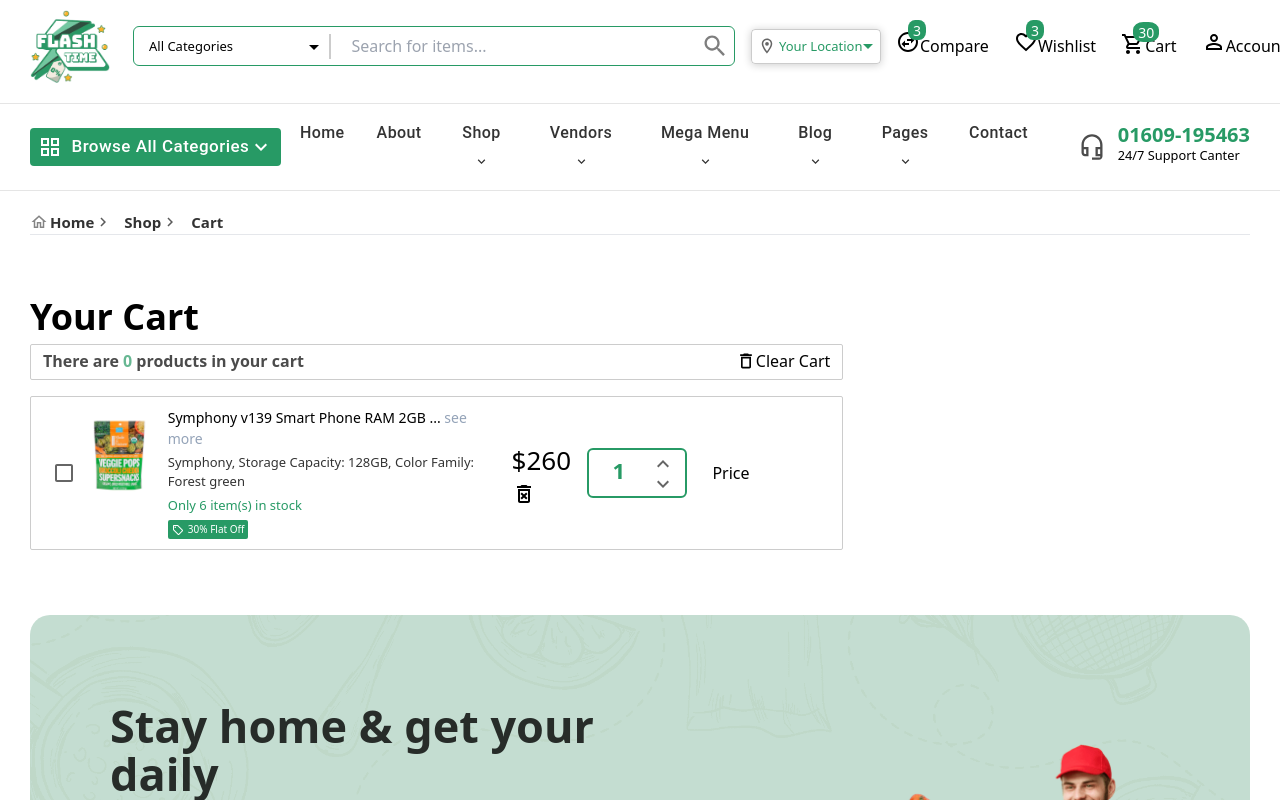
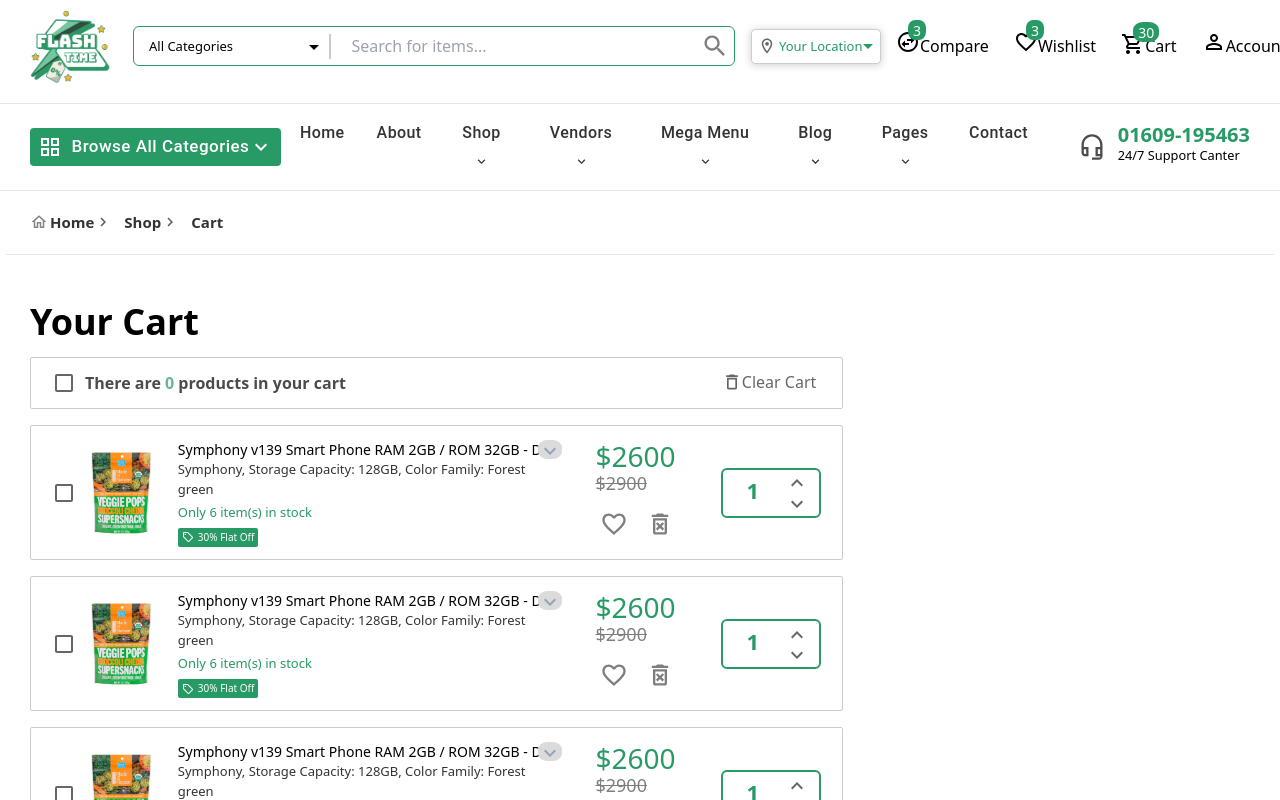
Before and after one commit to MohonSaha/Flash-Time-Client, a React (Vite) app: page /cart in a window 1280 px wide. Shown: the top 800 px of the page. Built offline with nearby package versions, Linux system fonts and the light colour scheme.

Commit message:
implement cart table

```diff
--- a/src/components/ui/ProductCartBox/ProductCartBox.css
+++ b/src/components/ui/ProductCartBox/ProductCartBox.css
@@ -22,6 +22,7 @@
   color: #000;
   opacity: 0.8;
   margin: 4px 0px;
+  margin-top: -3px;
 }
 
 .productInfo .available {
@@ -46,5 +47,34 @@
 }
 
 .priceWrapper h2 {
-  font-size: 26px;
+  font-size: 28px;
+  font-weight: 500;
+  color: var(--primary-color);
+  line-height: 1.7rem;
 }
+
+.priceWrapper h4 {
+  font-size: 18px;
+  font-weight: 500;
+  color: #000;
+  opacity: 0.5;
+  text-decoration: line-through;
+}
+
+.priceWrapper svg {
+  color: #000;
+  opacity: 0.5;
+  font-size: 28px;
+}
+
+.expandButton {
+  border-radius: 40%;
+  background: rgb(219, 219, 219) !important;
+  margin-left: -16px;
+}
+
+.expandLessButton {
+  border-radius: 40%;
+  background: rgb(219, 219, 219) !important;
+  margin-left: 6px;
+}
--- a/src/components/ui/ProductCartBox/ProductCartBox.jsx
+++ b/src/components/ui/ProductCartBox/ProductCartBox.jsx
@@ -1,4 +1,4 @@
-import { Button, Checkbox } from "@mui/material";
+import { Checkbox, IconButton } from "@mui/material";
 import "./ProductCartBox.css";
 import Counter from "../../shared/Counter/Counter";
 import image from "../../../assets/images/p1.jpg";
@@ -7,12 +7,13 @@
 import { useState } from "react";
 import KeyboardArrowDownOutlinedIcon from "@mui/icons-material/KeyboardArrowDownOutlined";
 import KeyboardArrowUpOutlinedIcon from "@mui/icons-material/KeyboardArrowUpOutlined";
+import FavoriteBorderOutlinedIcon from "@mui/icons-material/FavoriteBorderOutlined";
 
 const label = { inputProps: { "aria-label": "Checkbox demo" } };
 
 const ProductCartBox = () => {
   const productName =
-    "Symphony v139 Smart Phone RAM 2GB / ROM 32GB - Dual Nano SIM Mobile Phone";
+    "Symphony v139 Smart Phone RAM 2GB / ROM 32GB - Dual Nano SIM Mobile Phone.";
   const [expanded, setExpanded] = useState(false);
 
   const toggleExpand = () => {
@@ -25,25 +26,27 @@
         <div className="checkBox col-span-1 flex items-center">
           <Checkbox {...label} />
         </div>
-        <div className="productDetails col-span-6 flex items-center">
-          <div className="flex">
-            <img src={image} alt="" />
+        <div className="productDetails col-span-7 flex items-center">
+          <div className="flex items-center">
+            <img src={image} alt="" className="" />
             <div className="productInfo">
               <h5>
                 <p className="inline">
-                  {expanded ? productName : `${productName.slice(0, 34)}... `}
+                  {expanded ? productName : `${productName.slice(0, 49)} `}
                   <span
                     onClick={toggleExpand}
                     className="toggleExpandButton cursor-pointer text-slate-400"
                   >
                     {expanded ? (
                       <>
-                        <span>
-                          see less <KeyboardArrowUpOutlinedIcon />
+                        <span className="expandLessButton">
+                          <KeyboardArrowUpOutlinedIcon />
                         </span>
                       </>
                     ) : (
-                      "see more"
+                      <span className="expandButton">
+                        <KeyboardArrowDownOutlinedIcon />
+                      </span>
                     )}
                   </span>
                 </p>
@@ -60,18 +63,25 @@
             </div>
           </div>
         </div>
-        <div className="col-span-1 flex items-center priceWrapper">
+        <div className="col-span-2 flex items-center priceWrapper justify-center">
           <div>
-            <h2>$260</h2>
-            <div>
-              <DeleteForeverOutlinedIcon />
+            <h2>$2600</h2>
+            <h4>$2900</h4>
+            <div className="space-x-2 mt-2">
+              <IconButton aria-label="delete" size="small" color="success">
+                <FavoriteBorderOutlinedIcon />
+              </IconButton>
+
+              <IconButton aria-label="delete" size="small" color="secondary">
+                <DeleteForeverOutlinedIcon />
+              </IconButton>
             </div>
           </div>
         </div>
         <div className="col-span-2 flex items-center justify-center">
           <Counter />
         </div>
-        <div className="col-span-1 flex items-center">Price</div>
+        {/* <div className="col-span-1 flex items-center">Price</div> */}
       </div>
     </div>
   );
--- a/src/pages/Cart/Cart.css
+++ b/src/pages/Cart/Cart.css
@@ -1,7 +1,7 @@
 .cartSection {
   width: 100%;
   height: auto;
-  padding: 35px 0px;
+  padding: 20px 0px;
 }
 
 .cartSection h1 {
@@ -21,8 +21,15 @@
   margin-bottom: 4px;
 }
 
+.cartSection .clearCart {
+  color: #000;
+  opacity: 0.6;
+  font-weight: 500;
+}
+
 .cartHeader {
   border: 1px solid #ccc;
   padding: 4px 12px;
   border-radius: 2px;
+  padding-right: 26px;
 }
--- a/src/pages/Cart/Cart.jsx
+++ b/src/pages/Cart/Cart.jsx
@@ -2,8 +2,10 @@
 import "./Cart.css";
 import HomeOutlinedIcon from "@mui/icons-material/HomeOutlined";
 import DeleteOutlinedIcon from "@mui/icons-material/DeleteOutlined";
-import { Button } from "@mui/material";
+import { Checkbox } from "@mui/material";
 import ProductCartBox from "../../components/ui/ProductCartBox/ProductCartBox";
+
+const label = { inputProps: { "aria-label": "Checkbox demo" } };
 
 const Cart = () => {
   const breadcrumbsMenu = [
@@ -27,7 +29,7 @@
       <div className="container-fluid">
         <div className="my-5">
           <MyBreadcrumbs breadcrumbsMenu={breadcrumbsMenu}></MyBreadcrumbs>
-          <hr className="" />
+          <hr className="mt-5 -mx-6" />
         </div>
       </div>
 
@@ -36,8 +38,9 @@
           <div className="grid grid-cols-12">
             <div className="col-span-8">
               <div>
-                <h1 className="hd">Your Cart</h1>
-                <div className="flex cartHeader">
+                <h1 className="hd pb-2">Your Cart</h1>
+                <div className="flex cartHeader items-center pr-20">
+                  <Checkbox {...label} />
                   <p className="cartNumber">
                     There are <span className="text-flash">0</span> products in
                     your cart
@@ -54,6 +57,9 @@
                   <div className="companyWrapper"></div>
                   <div className="">
                     <ProductCartBox />
+                    <ProductCartBox />
+                    <ProductCartBox />
+                    <ProductCartBox />
                   </div>
                 </div>
               </div>
```
